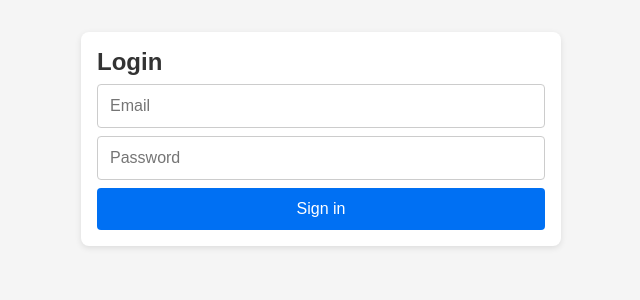
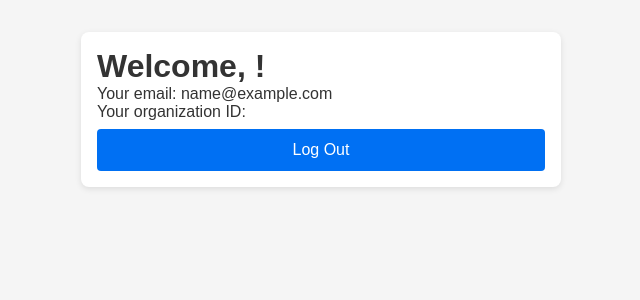
Before and after one commit to tinulica/frontend1, a React (Create React App) app: page / in a window 1280 px wide. Before the commit this address led to /login. Shown: the top 300 px of the page, without its empty margins (319-959 px from the left). Built offline with nearby package versions, Linux system fonts and the light colour scheme; no server answers; sample sign-in values are in the browser's storage.

Commit message:
Update App.js

```diff
--- a/src/App.js
+++ b/src/App.js
@@ -1,18 +1,24 @@
 import React from 'react';
-import { BrowserRouter, Routes, Route, Navigate } from 'react-router-dom';
-import Register from './components/Register';
-import Login    from './components/Login';
-import Home     from './components/Home';
+import { BrowserRouter, Routes, Route } from 'react-router-dom';
+import Register      from './components/Register';
+import Login         from './components/Login';
+import ProtectedRoute from './components/ProtectedRoute';
+import Dashboard     from './components/Dashboard';
 
 function App() {
-  const token = localStorage.getItem('token');
-
   return (
     <BrowserRouter>
       <Routes>
-        <Route path="/" element={ token ? <Home/> : <Navigate to="/login" /> } />
-        <Route path="/register" element={<Register/>} />
-        <Route path="/login"    element={<Login/>} />
+        <Route path="/register" element={<Register />} />
+        <Route path="/login"    element={<Login />} />
+        <Route
+          path="/"
+          element={
+            <ProtectedRoute>
+              <Dashboard />
+            </ProtectedRoute>
+          }
+        />
       </Routes>
     </BrowserRouter>
   );
```
